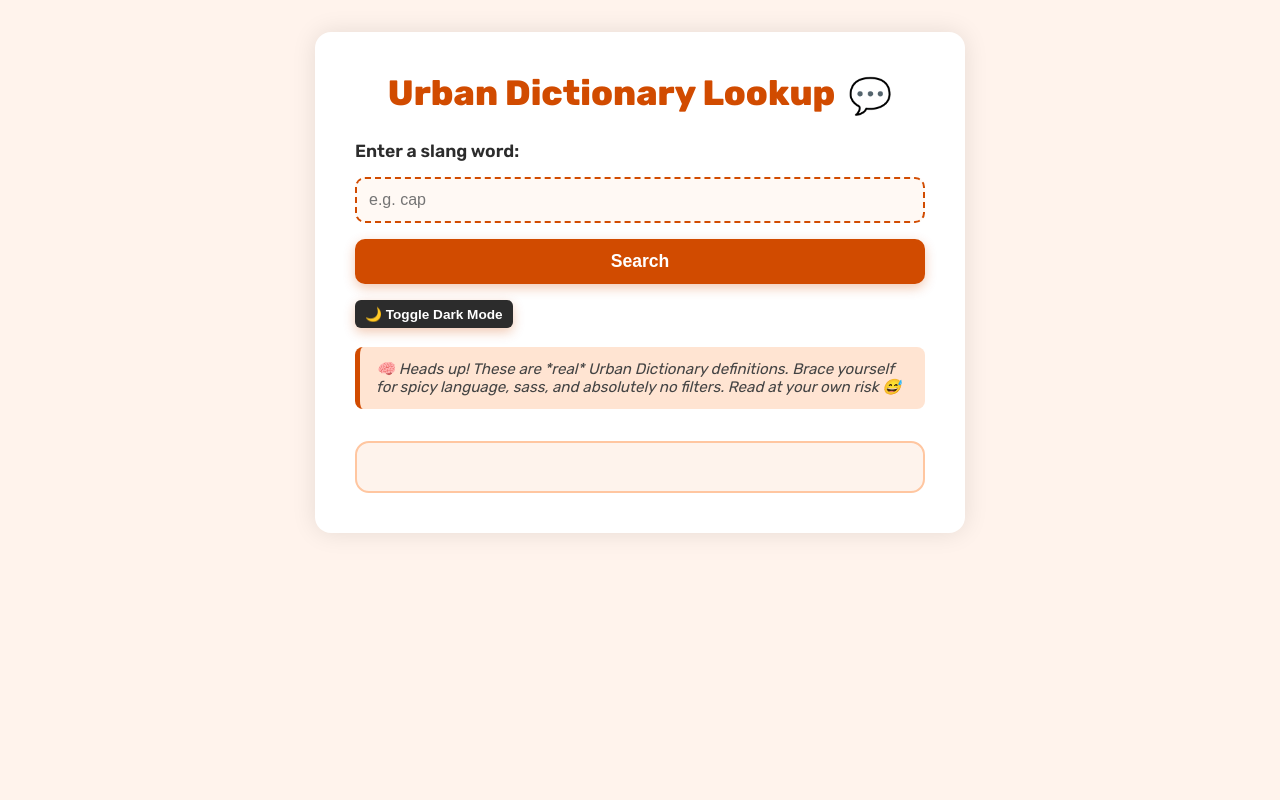
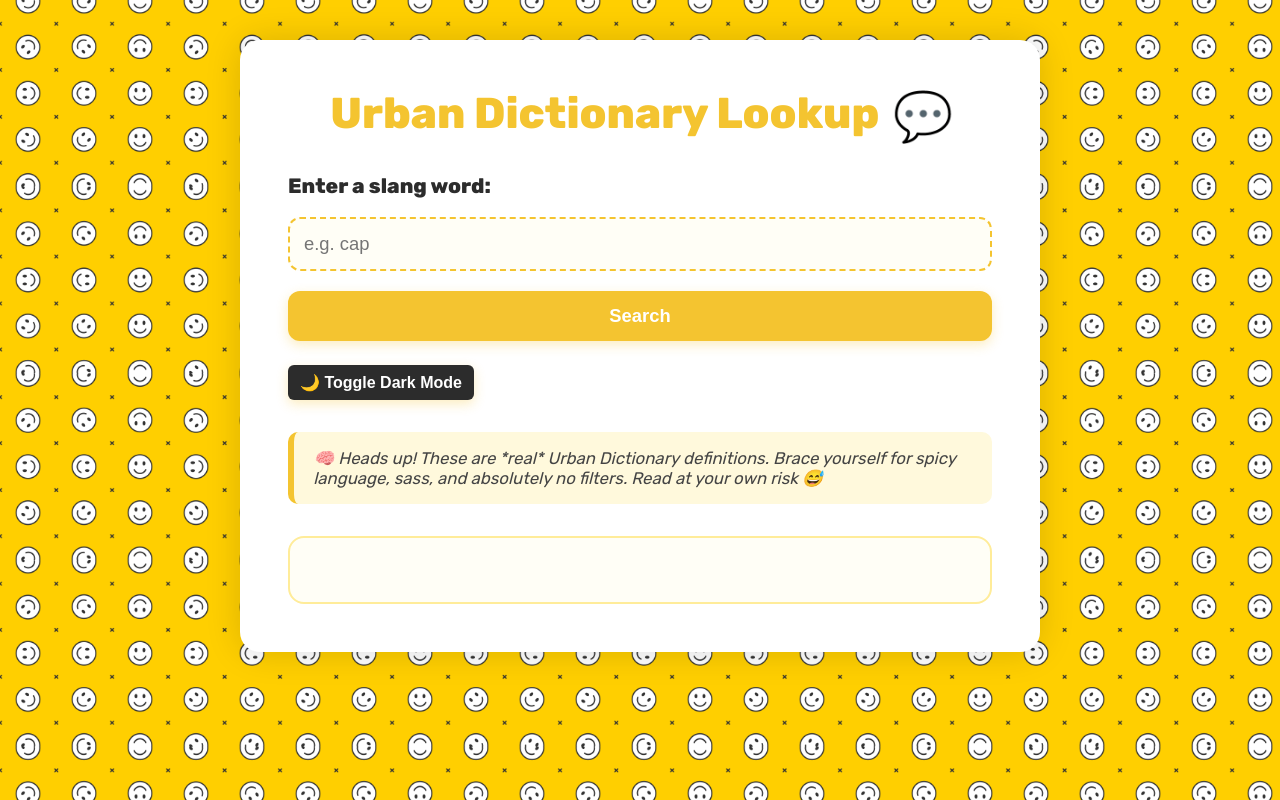
Before and after one commit to anacarolfernandes/Rest_API, a website: page public/index.html in a window 1280 px wide. Drawn offline with Linux system fonts and the light colour scheme.

Commit message:
updating agaain :p

```diff
--- a/public/css/style.css
+++ b/public/css/style.css
@@ -10,47 +10,53 @@
 /* Body */
 body {
   font-family: 'Rubik', sans-serif;
-  background: #fff3ec;
+  background-color: #fff3ec;
+  background-image: url('assets/smilepattern.jpeg');
+  background-repeat: repeat;
+  background-size: 280px;
+  background-position: top left;
+  background-attachment: fixed;
   color: #2c2c2c;
-  padding: 2rem;
+  padding: 2.5rem;
+  transition: background-color 0.5s ease, background-image 0.5s ease;
 }
 
 /* Container */
 .container {
-  max-width: 650px;
+  max-width: 800px;
   margin: 0 auto;
   background: #fff;
-  padding: 2.5rem;
-  border-radius: 16px;
-  box-shadow: 0 0 25px rgba(0, 0, 0, 0.1);
-  transition: transform 0.3s ease;
+  padding: 3rem;
+  border-radius: 20px;
+  box-shadow: 0 0 35px rgba(0, 0, 0, 0.15);
+  transition: transform 0.4s ease, box-shadow 0.4s ease;
 }
 
 .container:hover {
-  transform: scale(1.01);
+  transform: scale(1.015);
+  box-shadow: 0 0 45px rgba(0, 0, 0, 0.2);
 }
 
 /* Heading */
 h1 {
   text-align: center;
-  font-size: 2.2rem;
+  font-size: 2.7rem;
   font-weight: 800;
-  margin-bottom: 1.5rem;
-  color: #d14b00;
+  margin-bottom: 2rem;
+  color: #f4c430;
 }
 
-/* Accessible Emoji Animation */
+/* Emoji animation */
 .emoji {
   display: inline-block;
-  animation: pop 0.6s ease-in-out 1;
-  margin-left: 6px;
+  animation: pulsePop 2.8s ease-in-out infinite;
+  margin-left: 8px;
   vertical-align: middle;
 }
 
-@keyframes pop {
-  0% { transform: scale(0); opacity: 0; }
-  60% { transform: scale(1.3); opacity: 1; }
-  100% { transform: scale(1); }
+@keyframes pulsePop {
+  0%, 100% { transform: scale(1); opacity: 1; }
+  50% { transform: scale(1.3); opacity: 1; }
 }
 
 @media (prefers-reduced-motion: reduce) {
@@ -63,47 +69,54 @@
 form {
   display: flex;
   flex-direction: column;
-  gap: 1rem;
+  gap: 1.2rem;
 }
 
 label {
-  font-weight: 600;
-  font-size: 1.1rem;
+  font-weight: 700;
+  font-size: 1.3rem;
 }
 
 input[type="text"] {
-  padding: 12px;
-  font-size: 1rem;
-  border: 2px dashed #d14b00;
-  border-radius: 10px;
-  background: #fff9f4;
+  padding: 14px;
+  font-size: 1.15rem;
+  border: 2px dashed #f4c430;
+  border-radius: 12px;
+  background: #fffef6;
+  transition: all 0.3s ease;
+}
+
+input[type="text"]:focus {
+  outline: none;
+  border: 2px solid #ffe066;
+  box-shadow: 0 0 8px rgba(255, 224, 102, 0.5);
 }
 
 /* Button */
 button {
-  padding: 12px;
-  font-size: 1.1rem;
+  padding: 14px;
+  font-size: 1.15rem;
   font-weight: bold;
-  background: #d14b00;
+  background: #f4c430;
   color: white;
   border: none;
-  border-radius: 10px;
+  border-radius: 12px;
   cursor: pointer;
-  box-shadow: 0 4px 12px rgba(209, 75, 0, 0.3);
+  box-shadow: 0 4px 12px rgba(244, 196, 48, 0.3);
   transition: all 0.3s ease;
 }
 
 button:hover {
-  background: #ff661a;
+  background: #ffe066;
   transform: translateY(-1px);
 }
 
 /* Mode toggle */
 .mode-btn {
-  margin-top: 1rem;
+  margin-top: 1.5rem;
   align-self: flex-end;
-  padding: 6px 10px;
-  font-size: 0.85rem;
+  padding: 8px 12px;
+  font-size: 1rem;
   background: #2c2c2c;
   color: white;
   border: none;
@@ -118,50 +131,56 @@
 
 /* Disclaimer */
 .disclaimer {
-  margin-top: 1.2rem;
-  font-size: 0.95rem;
+  margin-top: 2rem;
+  font-size: 1.05rem;
   font-style: italic;
-  background: #ffe4d2;
-  padding: 0.8rem 1rem;
-  border-left: 5px solid #d14b00;
-  border-radius: 8px;
+  background: #fff9dc;
+  padding: 1rem 1.2rem;
+  border-left: 6px solid #f4c430;
+  border-radius: 10px;
   color: #444;
 }
 
 /* Result Box */
 .result-box {
   margin-top: 2rem;
-  background: #fef3ec;
-  padding: 1.5rem;
-  border-radius: 14px;
-  border: 2px solid #ffc6a0;
-  font-size: 1rem;
-  line-height: 1.7;
+  background: #fffef6;
+  padding: 2rem;
+  border-radius: 16px;
+  border: 2px solid #ffec99;
+  font-size: 1.15rem;
+  line-height: 1.8;
 }
 
 .result-box h2 {
-  font-size: 1.5rem;
-  color: #d14b00;
+  font-size: 1.8rem;
+  color: #f4c430;
   font-weight: 700;
   margin-bottom: 0.6rem;
 }
 
 .result-box strong {
   display: block;
-  margin-top: 1rem;
+  margin-top: 1.2rem;
   font-weight: 700;
   color: #2c2c2c;
 }
 
 /* Dark Mode */
 body.dark-mode {
-  background: #1f1f1f;
+  background-color: #1f1f1f;
+  background-image: url('assets/darkeyes.jpeg');
+  background-repeat: repeat;
+  background-size: 280px;
+  background-position: top left;
+  background-attachment: fixed;
   color: #eee;
+  transition: background-color 0.5s ease, background-image 0.5s ease;
 }
 
 body.dark-mode .container {
   background: #2c2c2c;
-  box-shadow: 0 0 15px rgba(255, 255, 255, 0.05);
+  box-shadow: 0 0 20px rgba(255, 255, 255, 0.05);
 }
 
 body.dark-mode input,
@@ -172,13 +191,18 @@
   color: #f0f0f0;
 }
 
+body.dark-mode input[type="text"]:focus {
+  border: 2px solid #ffe066;
+  box-shadow: 0 0 8px rgba(255, 224, 102, 0.5);
+}
+
 body.dark-mode button,
 body.dark-mode .mode-btn {
-  background: #ffa94d;
+  background: #ffe066;
   color: black;
 }
 
 body.dark-mode h1,
 body.dark-mode .result-box h2 {
-  color: #ffa94d;
+  color: #ffe066;
 }
--- a/public/main.js
+++ b/public/main.js
@@ -5,7 +5,6 @@
 // Respect user's motion preference
 const prefersReducedMotion = window.matchMedia("(prefers-reduced-motion: reduce)").matches;
 
-// Typewriter placeholder effect (slower + inside container)
 if (!prefersReducedMotion) {
   const phrases = ["e.g. cap", "e.g. sus", "e.g. no cap", "e.g. slay"];
   let i = 0;
@@ -17,7 +16,7 @@
   function typeEffect() {
     if (isDeleting) {
       termInput.placeholder = currentPhrase.substring(0, j--);
-      if (j === 0) {
+      if (j < 0) {
         isDeleting = false;
         i = (i + 1) % phrases.length;
         currentPhrase = phrases[i];
@@ -25,17 +24,17 @@
       }
     } else {
       termInput.placeholder = currentPhrase.substring(0, j++);
-      if (j === currentPhrase.length + 1) {
-        if (pauseCounter < 12) { // longer pause
+      if (j > currentPhrase.length) {
+        if (pauseCounter < 15) {
           pauseCounter++;
-          setTimeout(typeEffect, 400); // pause before deleting
+          setTimeout(typeEffect, 250);
           return;
         }
         isDeleting = true;
       }
     }
 
-    setTimeout(typeEffect, isDeleting ? 200 : 250); // slowed typing/deleting speed
+    setTimeout(typeEffect, isDeleting ? 150 : 180);
   }
 
   typeEffect();
```
Also changed, not shown: public/index.html (+6 -1 lines), public/css/assets/darkeyes.jpeg (added), 1 other file.
